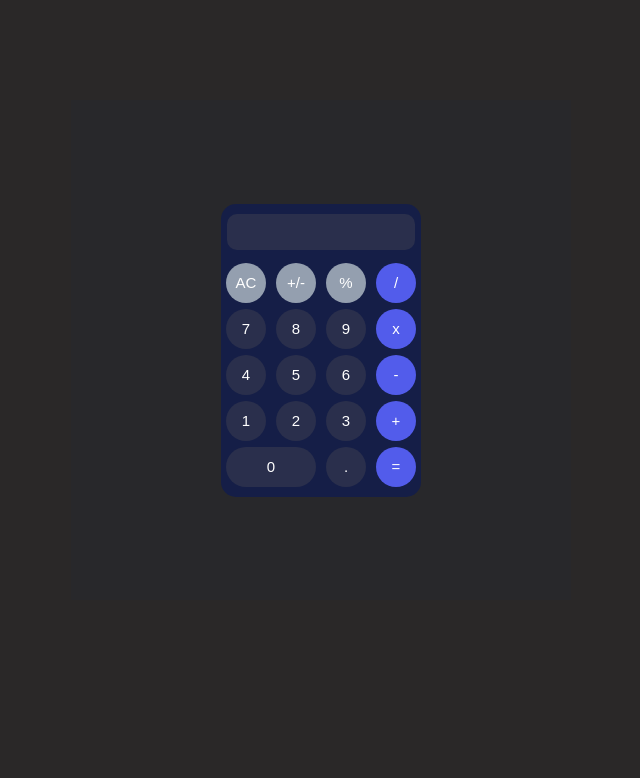
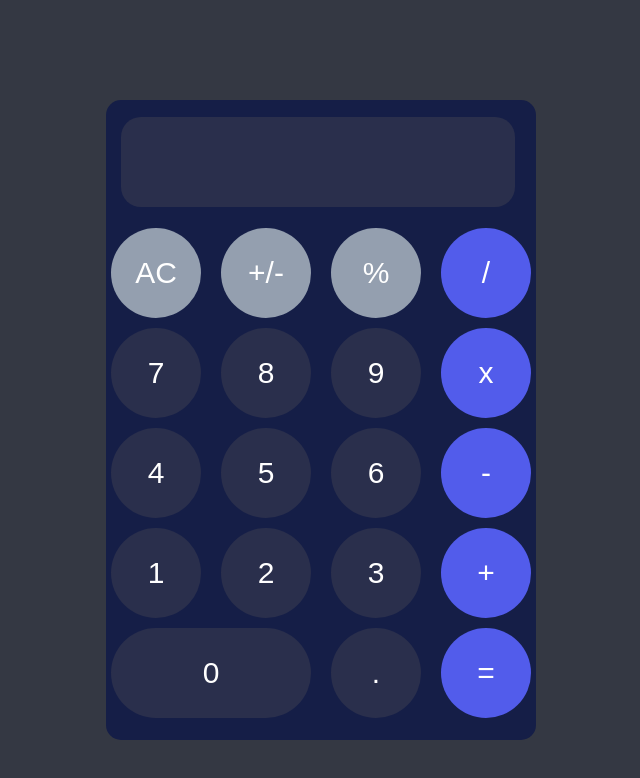
Before and after one commit to thinyuhlaing/Calculator, a plain HTML site: page index.html in a window 1280 px wide. Shown: the whole page, without its empty margins (319-959 px from the left). Drawn offline with Linux system fonts and the light colour scheme.

Commit message:
commit 2

```diff
--- a/style.css
+++ b/style.css
@@ -1,13 +1,13 @@
 head,
 body {
-  background-color: rgb(42, 40, 40);
+  background-color: #343843;
+
   margin: 0;
 }
 
 .container {
-  width: 500px;
-  height: 500px;
-  background-color: rgb(40, 40, 43);
+  width: 430px;
+  height: 640px;
   margin: 100px auto;
   display: flex;
   justify-content: center;
@@ -18,40 +18,48 @@ body {
   color: white;
   border: none;
   display: block;
-  width: 94%;
-  margin: 10px 6px;
-  height: 30px;
-  padding: 3px 0;
-  border-radius: 10px;
+  width: 87%;
+  margin: 0px 15px;
+  height: 70px;
+  padding: 10px;
+  border-radius: 20px;
   background-color: #2a2f4c;
+  font-size: 38px;
 }
 
 .numbers {
   display: flex;
   flex-wrap: wrap;
-  justify-content: center;
+  justify-content: space-between;
   align-items: center;
 }
 
 .calculator {
-  width: 200px;
+  width: 100%;
   margin: 100px auto;
   background-color: greenyellow;
   background-color: #151e47;
   border-radius: 15px;
-  height: 293px;
+  height: 100%;
+  display: flex;
+  flex-direction: column;
+  justify-content: space-evenly;
 }
 
 .number,
 .sign2 {
   border: none;
   border-radius: 50px;
-  width: 40px;
-  height: 40px;
-  margin: 3px 5px;
+  width: 90px;
+  height: 90px;
+  margin: 5px;
   background-color: #2a2f4c;
   color: white;
-  font-size: 15px;
+  font-size: 30px;
+}
+
+.number:active {
+  background-color: rgb(135, 135, 212);
 }
 
 .sign1 {
@@ -63,5 +71,5 @@ body {
 }
 
 #zero {
-  width: 90px;
+  width: 200px;
 }
```
